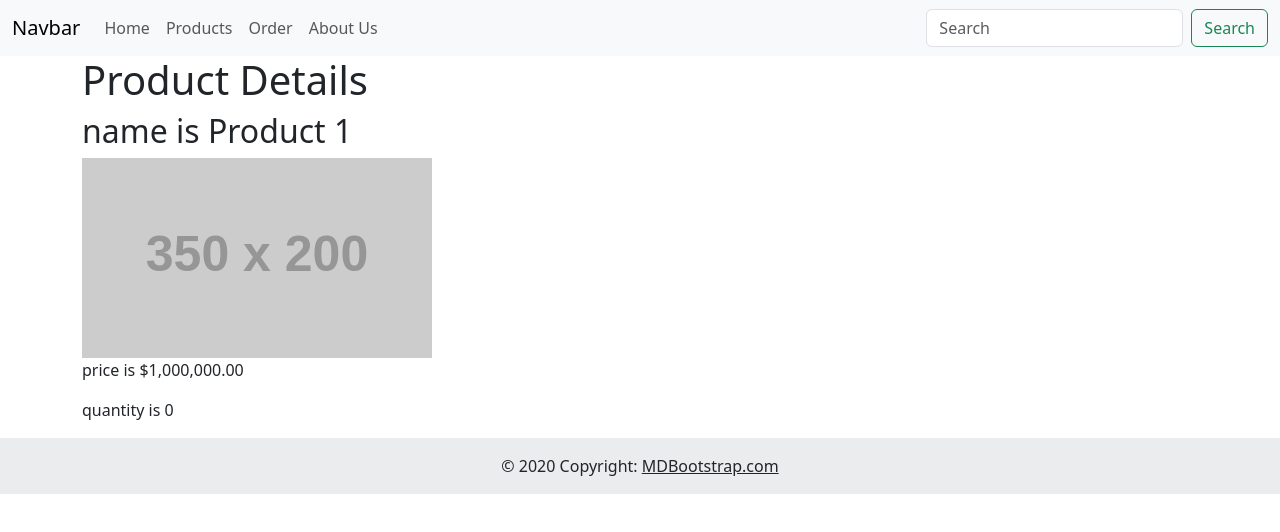
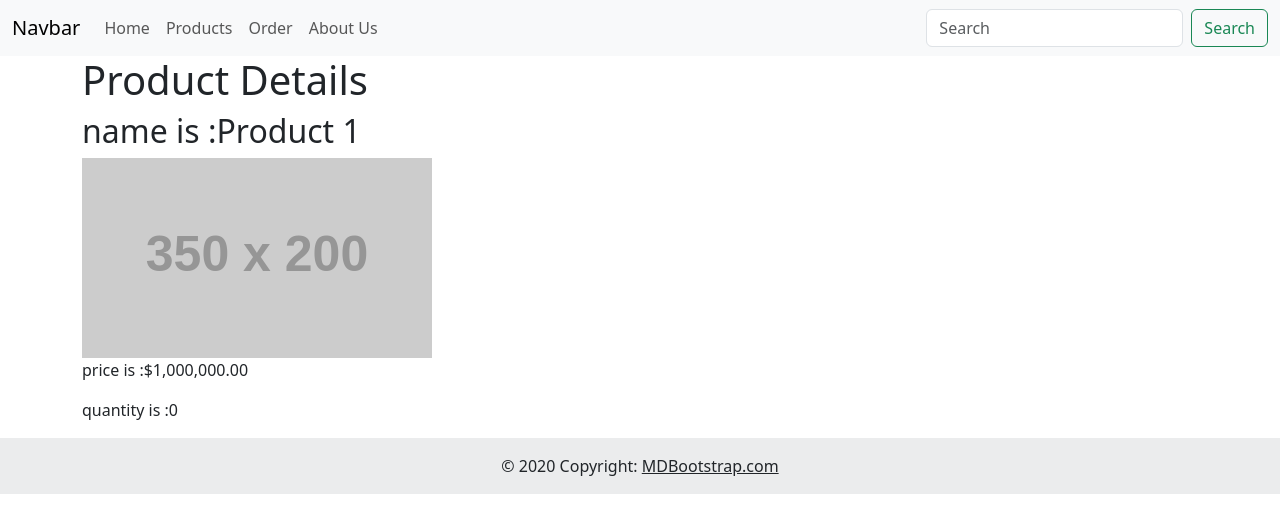
Before and after one commit to ahmed-waly55/Angular-Practice-ITI, an Angular app: page /details/1 in a window 1280 px wide. Shown: the top 532 px of the page. Built offline with nearby package versions, Linux system fonts and the light colour scheme.

Commit message:
start Day 5

```diff
--- a/src/app/components/details/details.component.html
+++ b/src/app/components/details/details.component.html
@@ -1,8 +1,8 @@
 <h1>Product Details</h1>
 
-<h2>name is {{product?.name}}</h2>
+<h2>name is :{{product?.name}}</h2>
 
 <img [src]="product?.imgUrl">
 
-<p>price is {{product?.price | currency }}</p>
-<p>quantity is {{product?.quantity}}</p>
+<p>price is :{{product?.price | currency }}</p>
+<p>quantity is :{{product?.quantity}}</p>
```
